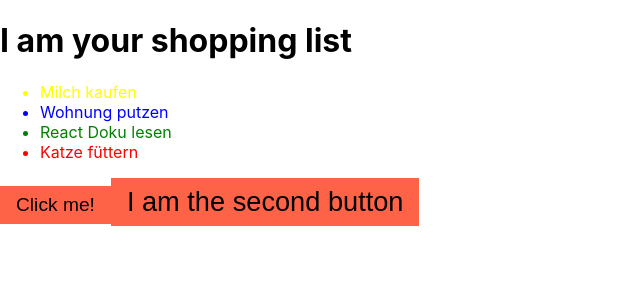
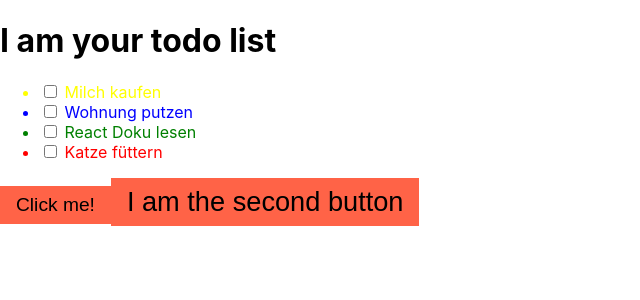
Before and after one commit to ThomasKirst/my-first-react-app, a React (Vite) app: page / in a window 1280 px wide. Shown: the top 300 px of the page, without its empty margins (0-640 px from the left). Built offline with nearby package versions, Linux system fonts and the light colour scheme; the HTML template or start-up script is replaced by a standard one.

Commit message:
Added simple state isDone for todo item

```diff
--- a/src/App.jsx
+++ b/src/App.jsx
@@ -1,23 +1,25 @@
 import './App.css';
 import Button from './Button';
 import Headline from './Headline';
-
-function Todo({ color, title }) {
-  return <li style={{ color: color }}>{title}</li>;
-}
+import Todo from './Todo';
 
 function App() {
+  const todos = [
+    { title: 'Milch kaufen', color: 'yellow' },
+    { title: 'Wohnung putzen', color: 'blue' },
+    { title: 'React Doku lesen', color: 'green' },
+    { title: 'Katze füttern', color: 'red' },
+  ];
+
   return (
     <div className="App">
-      <Headline title="I am your shopping list" />
+      <Headline title="I am your todo list" />
 
       <ul>
-        <Todo title="Milch kaufen" color="yellow" />
-        <Todo title="Wohnung putzen" color="blue" />
-        <Todo title="React Doku lesen" color="green" />
-        <Todo title="Katze füttern" color="red" />
+        {todos.map((todo) => (
+          <Todo title={todo.title} color={todo.color} />
+        ))}
       </ul>
-
       <Button text="Click me!" />
       <Button isLarge text="I am the second button" />
     </div>
--- /dev/null
+++ b/src/Todo.css
@@ -0,0 +1,3 @@
+.label--strike-through {
+  text-decoration: line-through;
+}
--- /dev/null
+++ b/src/Todo.jsx
@@ -0,0 +1,21 @@
+import { useState } from 'react';
+
+import './Todo.css';
+
+function Todo({ color, title }) {
+  const [isDone, setIsDone] = useState(false);
+
+  function markAsDone() {
+    setIsDone(!isDone);
+  }
+
+  return (
+    <li style={{ color: color }}>
+      <label className={isDone ? 'label--strike-through' : ''}>
+        <input type="checkbox" onChange={markAsDone} /> {title}
+      </label>
+    </li>
+  );
+}
+
+export default Todo;
```
